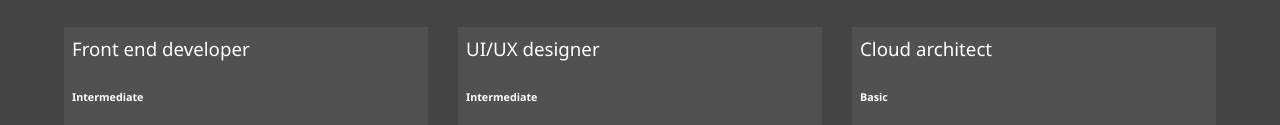
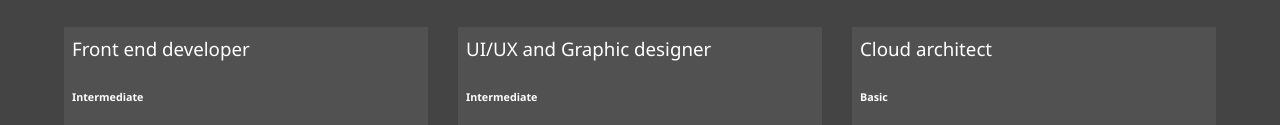
Before and after one commit to DennisN7/portfo, a website: page src/about.html in a window 1280 px wide. Shown: the part 483-608 px from the top of the page. Drawn offline with nearby package versions, Linux system fonts and the light colour scheme; files that its build step writes are made by us from their sources; files whose address does not match are found by name.

Commit message:
Update about.html

```diff
--- a/src/about.html
+++ b/src/about.html
@@ -75,7 +75,7 @@
       </div>
 
       <div class="job job-2">
-        <h3>UI/UX designer</h3>
+        <h3>UI/UX and Graphic designer</h3>
         <h6>Intermediate</h6>
         <p>Focused on the design and user experience aspects of digital products, ensuring they are both visually appealing and easy to use. Proficiency in design tools such as Adobe and Figma.
           Skillful in visual and interaction design.
```
